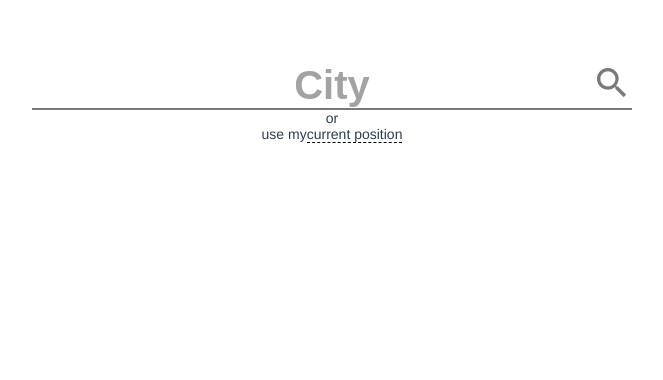
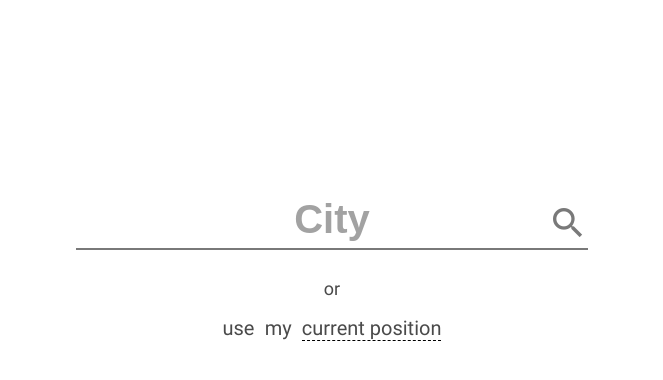
Before and after one commit to Antipatiy/weather-app, a Vue app: page / in a window 1280 px wide. Shown: the top 380 px of the page, without its empty margins (308-971 px from the left). Built offline with nearby package versions, Linux system fonts and the light colour scheme.

Commit message:
Added styles and fonts

```diff
--- a/src/App.vue
+++ b/src/App.vue
@@ -42,13 +42,17 @@
 </script>
 
 <style lang="less">
+
+  @font-face {
+    font-family: 'Roboto';
+    src: url('./assets/fonts/Roboto-Regular.ttf');
+    font-weight: normal;
+    font-style: normal;
+  }
+
   #app {
-    font-family: 'Avenir', Helvetica, Arial, sans-serif;
-    -webkit-font-smoothing: antialiased;
-    -moz-osx-font-smoothing: grayscale;
+    font-family: 'Roboto', sans-serif;
     text-align: center;
-    color: #2c3e50;
-    margin-top: 60px;
 
     h1 {
       font-size: 24px;
@@ -59,9 +63,5 @@
       font-size: 18px;
       font-weight: bold;
     }
-
-    p {
-      font-size: 14px;
-    }
   }
 </style>
--- a/src/components/SearchCity/SearchCity.less
+++ b/src/components/SearchCity/SearchCity.less
@@ -1,7 +1,7 @@
 .search {
   position: relative;
-  width: 600px;
-  margin: 0 auto;
+  width: 40%;
+  margin: 200px auto 0 auto;
 
   .input-search__city {
     -webkit-box-sizing: border-box;
@@ -12,19 +12,32 @@
     border: none;
     border-bottom: 2px solid #797979;
     outline: none;
+
+    padding-bottom: 10px;
+    font-size: 40px;
+    text-align: center;
+    font-weight: bold;
+    color: #787878;
   }
 
   .input-search__city::placeholder {
     font-size: 40px;
     text-align: center;
-    position: relative;
     font-weight: bold;
-    top: 10px;
     color: #a2a2a2;
   }
 
   .search__location {
     text-align: center;
+    line-height: 1;
+    font-size: 20px;
+    color: #4a4a4a;
+
+    .search__divider {
+      display: block;
+      font-size: 18px;
+      padding-top: 30px;
+    }
 
     .search__position {
       border-bottom: 1px dashed #000;
--- a/src/components/SearchCity/SearchCity.vue
+++ b/src/components/SearchCity/SearchCity.vue
@@ -2,9 +2,9 @@
   .search
     input.input-search__city(placeholder="City", v-model.trim="inputSearch", @keyup.enter="searchByInput")
     p.search__location
-      span or
+      span.search__divider or
       br
-      | use my
+      | use&#8194my&#8194;
       span.search__position(@click="searchByCoordinate") current position
       i.material-icons.material-icons_search(@click="searchByInput") search
 </template>
```
Also changed, not shown: src/assets/fonts/Roboto-Regular.ttf (added).
